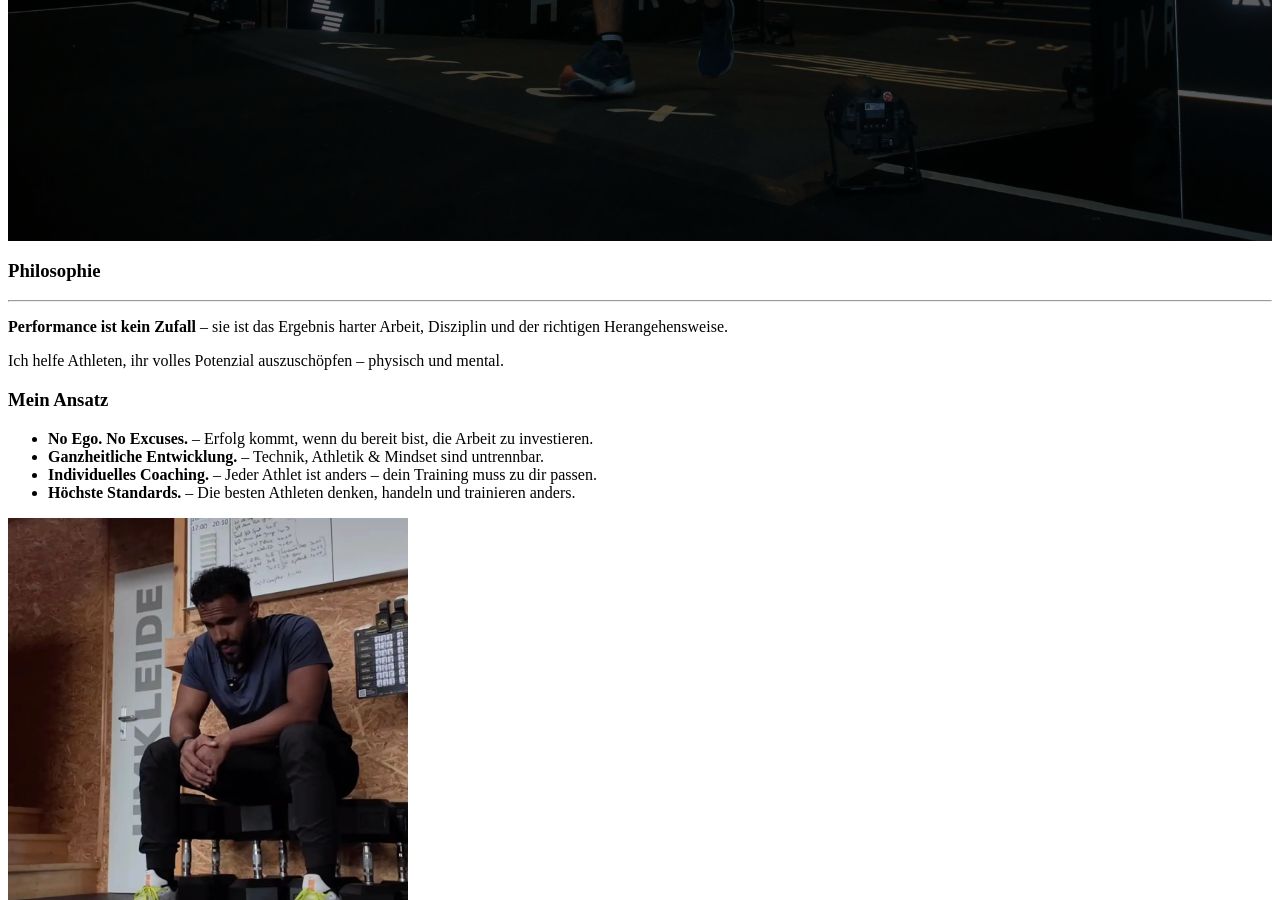
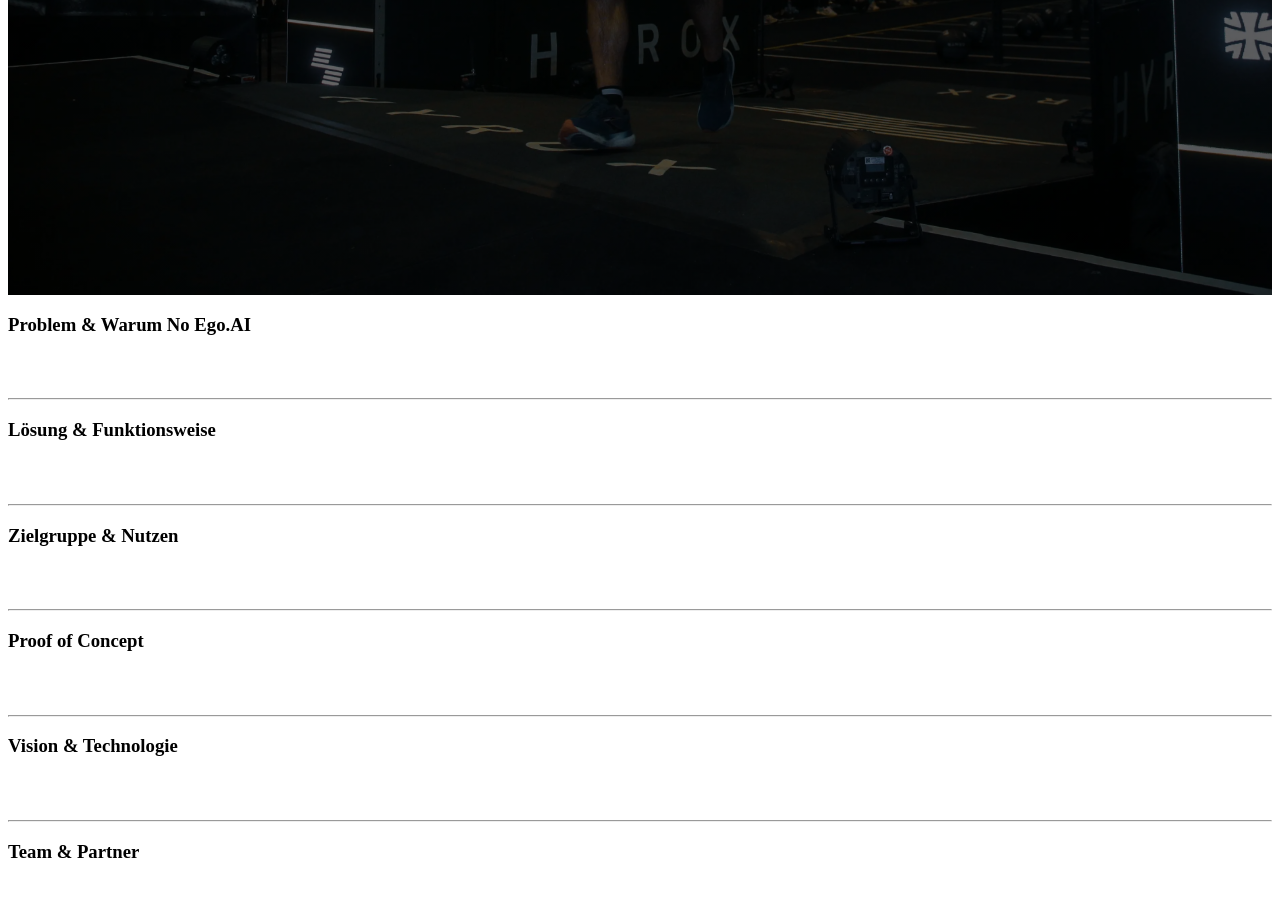
Before and after one commit to perstarke-webdev/noegosports, a Jekyll site: the page built from _pages/index.html, in a window 1280 px wide and 900 px high, scrolled down 2139 px. Built offline with Jekyll 4.4.1, drawn with Linux system fonts in a browser that asks for light colours; cached includes are drawn as plain includes; some of the changed text lies outside the part shown.

Commit message:
sections

```diff
--- a/_includes/masthead.html
+++ b/_includes/masthead.html
@@ -13,7 +13,7 @@
         </a>
         <ul class="visible-links">
           <li class="masthead__menu-item">
-            <a class="btn btn--danger btn-nav" href="/#kontakt">Lass uns starten!</a>
+            <a class="btn btn--danger btn-nav" href="/#kontakt">Jetzt Kontakt aufnehmen</a>
           </li>
           {%- for link in site.data.navigation.main -%}
             <li class="masthead__menu-item">
--- a/_pages/index.html
+++ b/_pages/index.html
@@ -1,5 +1,5 @@
 ---
-title: "No Ego. No Excuses."
+title: "The First Digital Coach for Footballers – Beyond the Pitch"
 
 layout: page
 
@@ -15,68 +15,16 @@ header:
           blank: true
 
 
-excerpt: "**Coach Jules - Performance Coaching für Athlet:innen mit Siegermentalität**"
-
-
-gallery:
-    - url: /assets/images/gallery/1.png
-      image_path: /assets/images/gallery/1.png
-      alt: "placeholder image 1"
-      title: "placeholder image 1"
-    - url: /assets/images/gallery/2.png
-      image_path: /assets/images/gallery/2.png
-      alt: "placeholder image 2"
-      title: "placeholder image 2"
-    - url: /assets/images/gallery/3.png
-      image_path: /assets/images/gallery/3.png
-      alt: "placeholder image 3"
-      title: "placeholder image 3"
-
-image-text-row:
-    - header: "Mein Ansatz"
-      excerpt: "
-<ul>
-    <li><strong>No Ego. No Excuses.</strong> – Erfolg kommt, wenn du bereit bist, die Arbeit zu investieren.</li>
-    <li><strong>Ganzheitliche Entwicklung.</strong> – Technik, Athletik & Mindset sind untrennbar.</li>
-    <li><strong>Individuelles Coaching.</strong> – Jeder Athlet ist anders – dein Training muss zu dir passen.</li>
-    <li><strong>Höchste Standards.</strong> – Die besten Athleten denken, handeln und trainieren anders.</li>
-</ul>"
-      image-url: "/assets/images/jules.webp"
-      alt-text: "Coach Jules"
-      image-width: "400px"
-      image-right: true
-
+excerpt: "No Ego.AI hilft Clubs und Agenturen, Spieler:innen zu schützen, Leistung zu steigern und Karrieren zu verlängern – durch skalierbares, datenbasiertes Coaching."
 ---
 
-<section class="site-section alternative-color first-section" id="philosophie" style="color: black !important;">
+<section class="site-section first-section" id="problem">
 
-    <h1>Philosophie</h1>
-    <hr>
-
-    <p><strong>Performance ist kein Zufall</strong> – sie ist das Ergebnis harter Arbeit, Disziplin und der richtigen Herangehensweise.</p>
-    <p>Ich helfe Athleten, ihr volles Potenzial auszuschöpfen – physisch und mental.</p>
-
-    {% include image-text-row %}
-
-    <div class="notice--danger">
-        <b><i>"Aufhören ist einfach. Weiterzumachen, wenn’s hart wird – das ist die größte Challenge💯"</i></b><br><br>
-        Im Leistungssport wirst du immer wieder an den Punkt kommen, wo du alles hinschmeißen willst. Aber genau da entscheidet sich, wer du wirklich bist. Kopf runter, weitermachen. Das ist der Skill, der dich von anderen abhebt.
-        Ich helfe meinen Athleten, genau in diesen Momenten weiterzumachen. Weil da findest du raus, was wirklich in dir steckt.
-    </div>
-
-    <div class="notice--danger">
-        <b>Meine Aufgabe als Coach</b><br><br>
-        Ich schaffe ein Umfeld, in dem du über dich hinauswachsen kannst – mit den richtigen Menschen, dem richtigen Training und der passenden Mentalität. Wenn du es schaffst, dich über einen längeren Zeitraum darauf zu fokussieren, ist es fast unvermeidlich, dass du besser wirst.
-    </div>
-
-    <div style="max-width: 800px; text-align: center; margin: auto">
-    {% include gallery caption="Hier könnte man z.B. Bilder von dir und/oder von deinen Athlet:innen nehmen" %}
-    </div>
+    <h1>Problem & Warum No Ego.AI</h1>
 
 
 
-
-<br><br>
+    <br><br>
 
 </section>
 
@@ -85,110 +33,82 @@ image-text-row:
 
 <hr class="section-sep">
 
+<section class="site-section alternative-color" id="loesung">
+
+    <h1>Lösung & Funktionsweise</h1>
 
 
 
+    <br><br>
 
-
-
-
-<section class="site-section" id="coaching">
-
-    <h1>Coaching-Angebote</h1>
-    <hr>
-
-    <div class="box-container">
-
-        <div class="box box--primary box-third">
-            <h4>Individuelles Coaching</h4>
-            <p>1:1 Betreuung für maximale Performance.</p>
-            <ul>
-                <li>✔ Sprint, Kraft & Explosivität</li>
-                <li>✔ Individuelle Trainingsplanung & Anpassung</li>
-                <li>✔ Vor Ort & online möglich</li>
-            </ul>
-        </div>
-
-        <div class="box box--success box-third">
-            <h4>Mindset Coaching</h4>
-            <p>Mentale Stärke entscheidet – entwickle dein Sieger-Mindset.</p>
-            <ul>
-                <li>✔ Fokus & mentale Resilienz</li>
-                <li>✔ Wettkampfvorbereitung & Druckmanagement</li>
-                <li>✔ Online & individuell anpassbar</li>
-            </ul>
-        </div>
-
-        <div class="box box--info box-third">
-            <h4>Team- & Gruppen-Coaching</h4>
-            <p>Performance-Training für Sportteams & ambitionierte Athleten.</p>
-            <ul>
-                <li>✔ Speed, Agility & Explosivität für Teams</li>
-                <li>✔ Leistungssteigerung durch gezielte Methodik</li>
-                <li>✔ Vor Ort für Vereine, Gruppen & Profi-Teams</li>
-            </ul>
-        </div>
-
-    </div>
-
-
-
-
-<br><br>
 </section>
-
-
-
-
 
 
 
 
 <hr class="section-sep">
 
+<section class="site-section" id="zielgruppe">
+
+    <h1>Zielgruppe & Nutzen</h1>
 
 
+    <br><br>
 
-
-
-
-<section class="site-section alternative-color" id="testimonials" style="color: black !important;">
-
-    <h1>Das sagen meine Kund:innen</h1>
-    <hr>
-
-    <p>
-        Hier könnte man optional Kundenstimmen einbinden, Feedback deiner Athlet:innen zu der Zusammenarbeit oder auch
-        Erfolgs-Stories oder ähnliches. Das hab ich im Entwurf jetzt erst mal ausgelassen, ließe sich dann
-        aber easy machen, wenn du das cool fändest. Ist auf jeden Fall oft ein guter und wichtiger Punkt
-        einer Coaching-Website. Sonst kann man es aber natürlich auch weglassen.
-    </p>
-
-<br><br>
 </section>
-
-
-
 
 
 
 
 <hr class="section-sep">
 
+<section class="site-section alternative-color" id="poc">
+
+    <h1>Proof of Concept</h1>
+
+
+    <br><br>
+
+</section>
 
 
 
 
+<hr class="section-sep">
+
+<section class="site-section" id="vision">
+
+    <h1>Vision & Technologie</h1>
 
 
+    <br><br>
+
+</section>
+
+
+
+
+<hr class="section-sep">
+
+<section class="site-section alternative-color" id="team">
+
+    <h1>Team & Partner</h1>
+
+
+    <br><br>
+
+</section>
+
+
+
+
+<hr class="section-sep">
 
 <section class="site-section" id="kontakt">
 
     <h1>Kontakt</h1>
-    <hr>
-    <strong>Du willst dein volles sportliches und mentales Potenzial auszuschöpfen?</strong><br><br>
-    <a style="color: black !important" class="btn btn--primary" href="https://www.instagram.com/coach.jules/" target="_blank" rel="noopener noreferrer nofollow">Dann schreib mir einfach auf <i class="fab fa-instagram"></i>Instagram</a>
 
 
+    <br><br>
 
 </section>
```
Also changed, not shown: _data/navigation.yml (+15 -6 lines).
